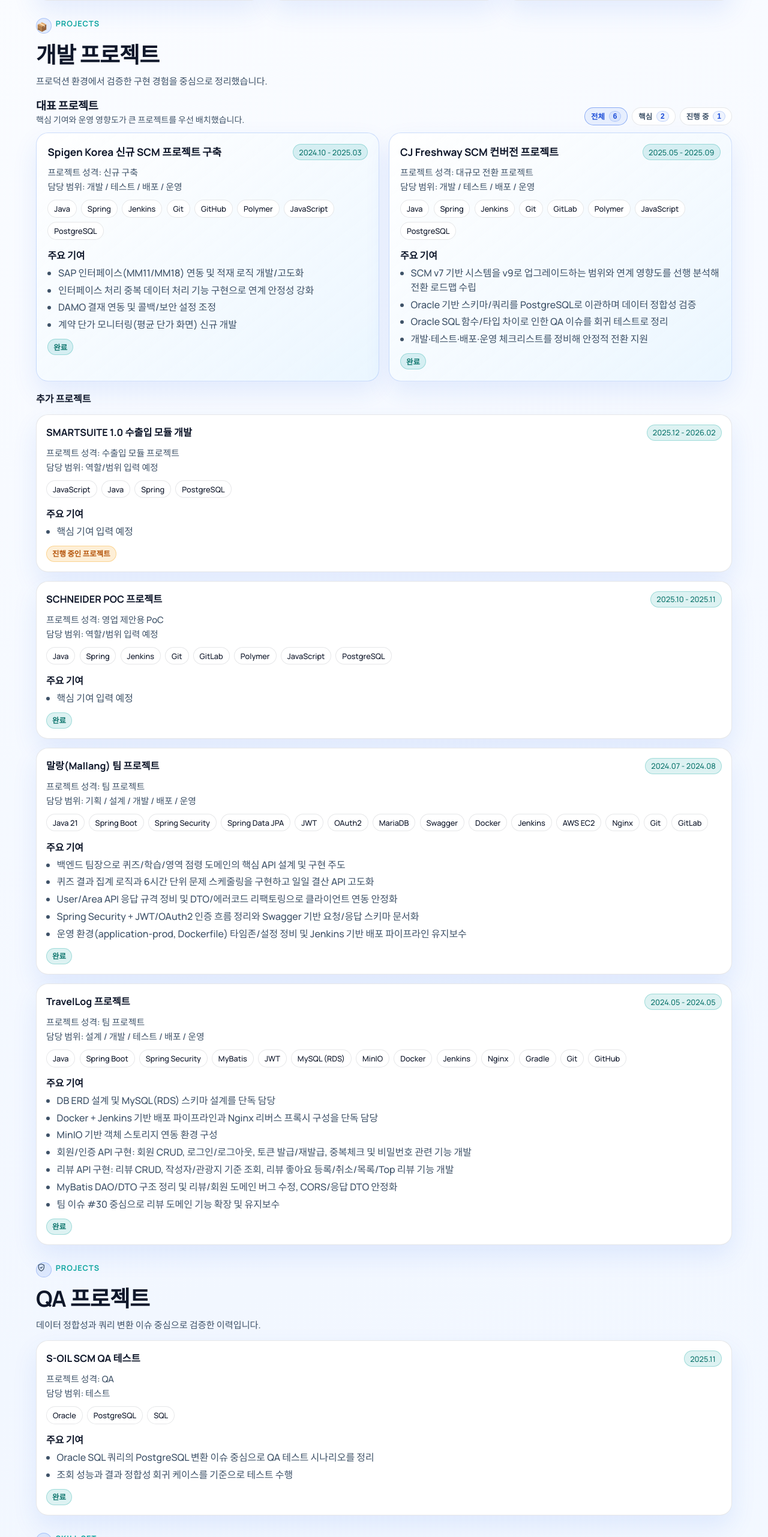
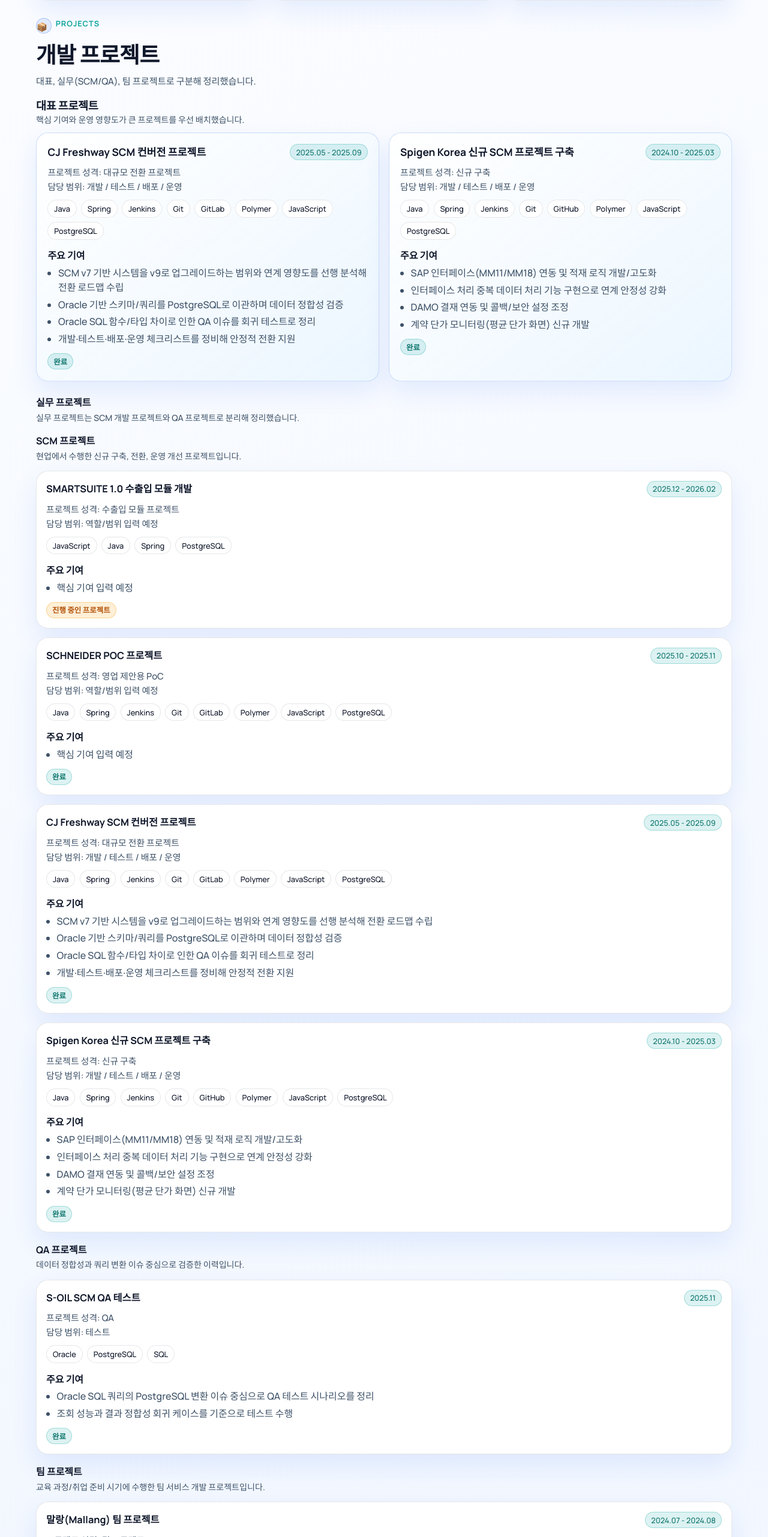
Before and after one commit to IanToo2/portfolio, a React (Vite) app: page / in a window 1280 px wide. Shown: the part 1523-4086 px from the top of the page at 60% size. Built offline with nearby package versions, Linux system fonts and the light colour scheme.

Commit message:
refactor: regroup projects into featured, work, and team sections

```diff
--- a/src/App.jsx
+++ b/src/App.jsx
@@ -43,7 +43,6 @@
 
 export default function App() {
   const [lang, setLang] = useState("ko");
-  const [projectView, setProjectView] = useState("all");
   const [collapsedProjects, setCollapsedProjects] = useState({});
   const year = useMemo(() => new Date().getFullYear(), []);
   const t = TEXT[lang];
@@ -61,15 +60,14 @@
     localizedCertifications,
     localizedFocus,
     featuredProjects,
-    restDevelopmentProjects,
-    qaProjects,
-    visibleDevelopmentProjects,
-    projectViewOptions,
+    workScmProjects,
+    workQaProjects,
+    teamProjects,
     projectCardLabels
-  } = usePortfolioViewModel({ lang, t, projectView });
+  } = usePortfolioViewModel({ lang, t });
 
   const { showTopButton, isMobile } = useViewportFlags();
-  const sectionIds = useMemo(() => [...localizedNavItems.map((item) => item.id), "qa"], [localizedNavItems]);
+  const sectionIds = useMemo(() => localizedNavItems.map((item) => item.id), [localizedNavItems]);
   const { activeSection, setActiveSection } = useActiveSection(sectionIds);
 
   const subject = encodeURIComponent(t.projectCard.copySubject);
@@ -101,6 +99,20 @@
         />
       ))}
     </div>
+  );
+
+  const renderProjectGroup = ({ title, subtitle, projects }) => (
+    <>
+      <div className="project-subhead">
+        <h3>{title}</h3>
+        {subtitle ? <p>{subtitle}</p> : null}
+      </div>
+      {projects.length ? (
+        renderProjectCards(projects, "project-grid")
+      ) : (
+        <p className="empty-state panel">{t.projectEmpty}</p>
+      )}
+    </>
   );
 
   return (
@@ -248,49 +260,32 @@
               <h3>{t.featuredHead}</h3>
               <p>{t.featuredSub}</p>
             </div>
-            <div className="project-controls" role="tablist" aria-label={t.projectViewLabel}>
-              {projectViewOptions.map((option) => (
-                <button
-                  key={option.id}
-                  type="button"
-                  role="tab"
-                  aria-selected={projectView === option.id}
-                  className={`project-control ${projectView === option.id ? "active" : ""}`}
-                  onClick={() => setProjectView(option.id)}
-                >
-                  <span>{option.label}</span>
-                  <strong>{option.count}</strong>
-                </button>
-              ))}
-            </div>
           </div>
-          {projectView === "all" ? (
-            <>
-              {renderProjectCards(featuredProjects, "featured-grid")}
-              {restDevelopmentProjects.length ? (
-                <>
-                  <div className="project-subhead">
-                    <h3>{t.additionalHead}</h3>
-                  </div>
-                  {renderProjectCards(restDevelopmentProjects, "project-grid")}
-                </>
-              ) : null}
-            </>
-          ) : visibleDevelopmentProjects.length ? (
-            renderProjectCards(visibleDevelopmentProjects, "project-grid")
+          {featuredProjects.length ? (
+            renderProjectCards(featuredProjects, "featured-grid")
           ) : (
-            <p className="empty-state panel">{t.projectViewEmpty}</p>
+            <p className="empty-state panel">{t.projectEmpty}</p>
           )}
-        </section>
 
-        <section id="qa" className="section reveal d4">
-          <SectionHead
-            label={t.projectsLabel}
-            title={t.qaTitle}
-            subtitle={t.qaSubtitle}
-            icon="shield"
-          />
-          {renderProjectCards(qaProjects, "project-grid")}
+          <div className="project-subhead project-group-head">
+            <h3>{t.workHead}</h3>
+            <p>{t.workSub}</p>
+          </div>
+          {renderProjectGroup({
+            title: t.scmHead,
+            subtitle: t.scmSub,
+            projects: workScmProjects
+          })}
+          {renderProjectGroup({
+            title: t.qaHead,
+            subtitle: t.qaSub,
+            projects: workQaProjects
+          })}
+          {renderProjectGroup({
+            title: t.teamHead,
+            subtitle: t.teamSub,
+            projects: teamProjects
+          })}
         </section>
 
         <section id="stack" className="section reveal d5">
--- a/src/data/portfolioText.js
+++ b/src/data/portfolioText.js
@@ -13,13 +13,19 @@
     highlightsSubtitle: "개발·전환·운영 연계 전 과정을 통해 얻은 운영 품질 경험을 정리했습니다.",
     projectsLabel: "Projects",
     projectsTitle: "개발 프로젝트",
-    projectsSubtitle: "프로덕션 환경에서 검증한 구현 경험을 중심으로 정리했습니다.",
+    projectsSubtitle: "대표, 실무(SCM/QA), 팀 프로젝트로 구분해 정리했습니다.",
     featuredHead: "대표 프로젝트",
     featuredSub:
       "핵심 기여와 운영 영향도가 큰 프로젝트를 우선 배치했습니다.",
-    additionalHead: "추가 프로젝트",
-    qaTitle: "QA 프로젝트",
-    qaSubtitle: "데이터 정합성과 쿼리 변환 이슈 중심으로 검증한 이력입니다.",
+    workHead: "실무 프로젝트",
+    workSub: "실무 프로젝트는 SCM 개발 프로젝트와 QA 프로젝트로 분리해 정리했습니다.",
+    scmHead: "SCM 프로젝트",
+    scmSub: "현업에서 수행한 신규 구축, 전환, 운영 개선 프로젝트입니다.",
+    qaHead: "QA 프로젝트",
+    qaSub: "데이터 정합성과 쿼리 변환 이슈 중심으로 검증한 이력입니다.",
+    teamHead: "팀 프로젝트",
+    teamSub: "교육 과정/취업 준비 시기에 수행한 팀 서비스 개발 프로젝트입니다.",
+    projectEmpty: "해당 분류의 프로젝트가 아직 없습니다.",
     stackLabel: "Skill Set",
     stackTitle: "사용 가능한 기술 스택",
     stackSubtitle: "백엔드 중심으로 데이터베이스, 배포 파이프라인, 협업 도구를 다룹니다.",
@@ -77,12 +83,18 @@
     highlightsSubtitle: "I focus on quality outcomes across development, migration, and operations.",
     projectsLabel: "Projects",
     projectsTitle: "Development Projects",
-    projectsSubtitle: "Production-validated implementation experience.",
+    projectsSubtitle: "Organized into featured, work (SCM/QA), and team projects.",
     featuredHead: "Featured Projects",
     featuredSub: "Priority is given to projects with major contribution and operational impact.",
-    additionalHead: "Additional Projects",
-    qaTitle: "QA Projects",
-    qaSubtitle: "Migration and SQL conversion cases validated for data consistency.",
+    workHead: "Work Projects",
+    workSub: "Work projects are separated into SCM development and QA projects.",
+    scmHead: "SCM Projects",
+    scmSub: "Production projects covering implementation, migration, and operations improvement.",
+    qaHead: "QA Projects",
+    qaSub: "Validation records focused on data consistency and SQL conversion issues.",
+    teamHead: "Team Projects",
+    teamSub: "Team service projects completed during training and job-seeking period.",
+    projectEmpty: "No projects in this category yet.",
     stackLabel: "Skill Set",
     stackTitle: "Available Technology Stack",
     stackSubtitle: "Core backend focus on databases, delivery pipelines, and collaboration tools.",
--- a/src/hooks/usePortfolioViewModel.js
+++ b/src/hooks/usePortfolioViewModel.js
@@ -56,7 +56,13 @@
   return [...scopeValues, ...scopeEnValues].some((scope) => normalizeToken(scope) === "qa");
 };
 
-export default function usePortfolioViewModel({ lang, t, projectView }) {
+const isTeamProject = (project) => {
+  const koKind = normalizeToken(project.kind);
+  const enKind = normalizeToken(project.kindEn);
+  return koKind.includes("팀프로젝트") || enKind.includes("teamproject");
+};
+
+export default function usePortfolioViewModel({ lang, t }) {
   const localize = (item, field, fallbackField = field) =>
     lang === "en" ? item[`${field}En`] ?? item[fallbackField] : item[field];
   const localizeList = (item, field, fallbackField = field) => {
@@ -175,19 +181,30 @@
     [lang]
   );
 
-  const developmentProjects = useMemo(
-    () => localizedProjects.filter((project) => !isQaProject(project)),
+  const teamProjects = useMemo(
+    () => localizedProjects.filter((project) => isTeamProject(project)).sort(byLatestPeriod),
     [localizedProjects]
   );
 
-  const qaProjects = useMemo(
-    () => localizedProjects.filter((project) => isQaProject(project)).sort(byLatestPeriod),
+  const workScmProjects = useMemo(
+    () =>
+      localizedProjects
+        .filter((project) => !isTeamProject(project) && !isQaProject(project))
+        .sort(byLatestPeriod),
+    [localizedProjects]
+  );
+
+  const workQaProjects = useMemo(
+    () =>
+      localizedProjects
+        .filter((project) => !isTeamProject(project) && isQaProject(project))
+        .sort(byLatestPeriod),
     [localizedProjects]
   );
 
   const featuredProjects = useMemo(
     () =>
-      developmentProjects
+      workScmProjects
         .filter((project) => {
           const koName = (project.name ?? "").toLowerCase();
           const enName = (project.nameEn ?? "").toLowerCase();
@@ -196,37 +213,7 @@
           );
         })
         .slice(0, 2),
-    [developmentProjects]
-  );
-
-  const restDevelopmentProjects = useMemo(
-    () => {
-      const featuredProjectIds = new Set(featuredProjects.map((project) => project.id));
-      return developmentProjects
-        .filter((project) => !featuredProjectIds.has(project.id))
-        .sort(byLatestPeriod);
-    },
-    [developmentProjects, featuredProjects]
-  );
-
-  const inProgressDevelopmentProjects = useMemo(
-    () => developmentProjects.filter((project) => project.isPending).sort(byLatestPeriod),
-    [developmentProjects]
-  );
-
-  const visibleDevelopmentProjects = useMemo(() => {
-    if (projectView === "featured") return featuredProjects;
-    if (projectView === "inProgress") return inProgressDevelopmentProjects;
-    return developmentProjects;
-  }, [developmentProjects, featuredProjects, inProgressDevelopmentProjects, projectView]);
-
-  const projectViewOptions = useMemo(
-    () => [
-      { id: "all", label: t.projectViewAll, count: developmentProjects.length },
-      { id: "featured", label: t.projectViewFeatured, count: featuredProjects.length },
-      { id: "inProgress", label: t.projectViewInProgress, count: inProgressDevelopmentProjects.length }
-    ],
-    [developmentProjects.length, featuredProjects.length, inProgressDevelopmentProjects.length, t]
+    [workScmProjects]
   );
 
   const projectCardLabels = useMemo(
@@ -251,10 +238,9 @@
     localizedCertifications,
     localizedFocus,
     featuredProjects,
-    restDevelopmentProjects,
-    qaProjects,
-    visibleDevelopmentProjects,
-    projectViewOptions,
+    workScmProjects,
+    workQaProjects,
+    teamProjects,
     projectCardLabels
   };
 }
--- a/src/styles/global.css
+++ b/src/styles/global.css
@@ -620,6 +620,17 @@
   margin: 0;
   font-size: 1rem;
 }
+
+.project-subhead p {
+  margin: 0.24rem 0 0;
+  color: var(--muted);
+  font-size: 0.88rem;
+}
+
+.project-group-head {
+  margin-top: 1.2rem;
+  padding-top: 0.2rem;
+}
 .project-grid {
   margin-top: 0.95rem;
   display: grid;
```
